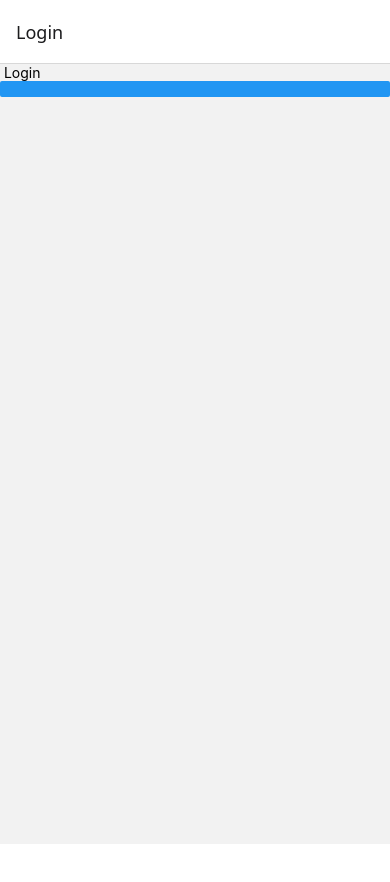
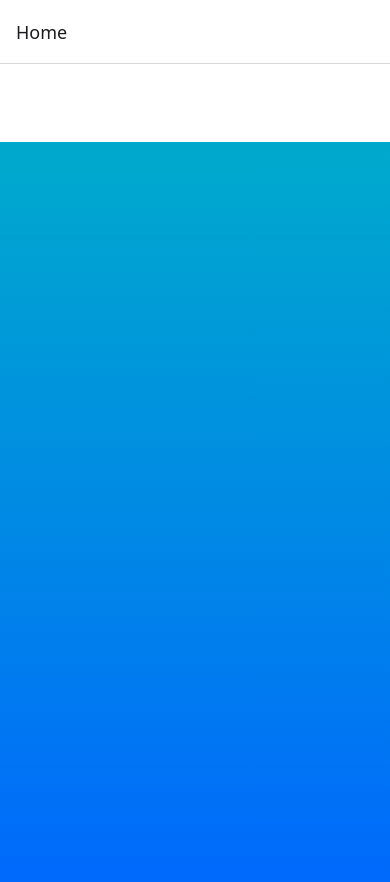
Before and after one commit to UltraFire66/SigmaSolve, a React Native app: screen /Home in a window 390 px wide. Before the commit this address had no page. Shown: the top 882 px of the page. Before the commit the page ends 844 px from the top, so only its background shows below. Built offline with nearby package versions, Linux system fonts and the light colour scheme.

Commit message:
inicio tela home

```diff
--- a/App.js
+++ b/App.js
@@ -5,16 +5,17 @@ import { StyleSheet, Text, View } from 'react-native';
 
 import Login from "./Telas/login";
 import Cadastro from "./Telas/cadastro";
-
+import Home from './Telas/Home';
 
 const Stack = createNativeStackNavigator();
 
 export default function App() {
   return (
     <NavigationContainer>
-      <Stack.Navigator initialRouteName="Login">
+      <Stack.Navigator initialRouteName="Home">
         <Stack.Screen name = "Login" component={Login}/>
         <Stack.Screen name = "Cadastro" component={Cadastro}/>
+        <Stack.Screen name = "Home" component={Home}/>
       </Stack.Navigator>
     </NavigationContainer>
   );
--- /dev/null
+++ b/Telas/Home.js
@@ -0,0 +1,42 @@
+import { View, Text, ScrollView, StyleSheet,Button } from 'react-native';
+import { LinearGradient } from 'expo-linear-gradient';
+
+export default function Home({navigation}){
+
+    return(
+        <>
+            <View style = {styles.container}>
+                <View style = {styles.barraTopo}>
+
+                </View>
+                <LinearGradient
+                colors = {['#00AACC','#0066FF']}
+                style = {styles.tela}
+                >
+
+                </LinearGradient>
+            </View>
+
+        </>
+    )
+
+}
+
+const styles = StyleSheet.create({
+  container: {
+
+    width: '100%',
+    height: '100%',
+  },
+
+  barraTopo: {
+    backgroundColor: 'white',
+    width: '100%',
+    height: '10%',
+    boxShadow: '0px 0px 5px 0px black',
+  },
+  tela: {
+    width: '100%',
+    height: '100%',
+  }
+});
--- a/package.json
+++ b/package.json
@@ -13,6 +13,7 @@
     "@react-navigation/native-stack": "^7.3.28",
     "@react-navigation/stack": "^7.4.10",
     "expo": "~54.0.13",
+    "expo-linear-gradient": "~15.0.7",
     "expo-status-bar": "~3.0.8",
     "react": "19.1.0",
     "react-dom": "19.1.0",
```
Also changed, not shown: 1 other file (tests, documents, lock files or other folders).
